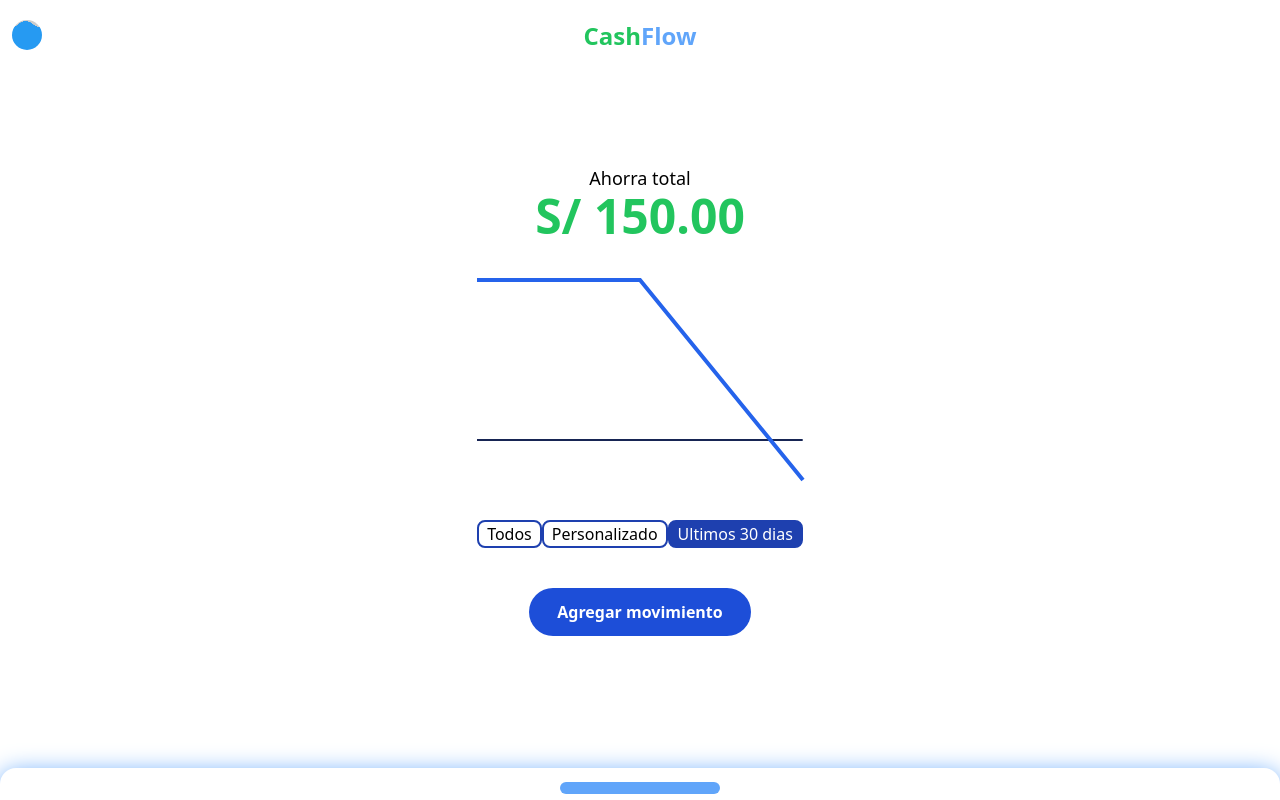
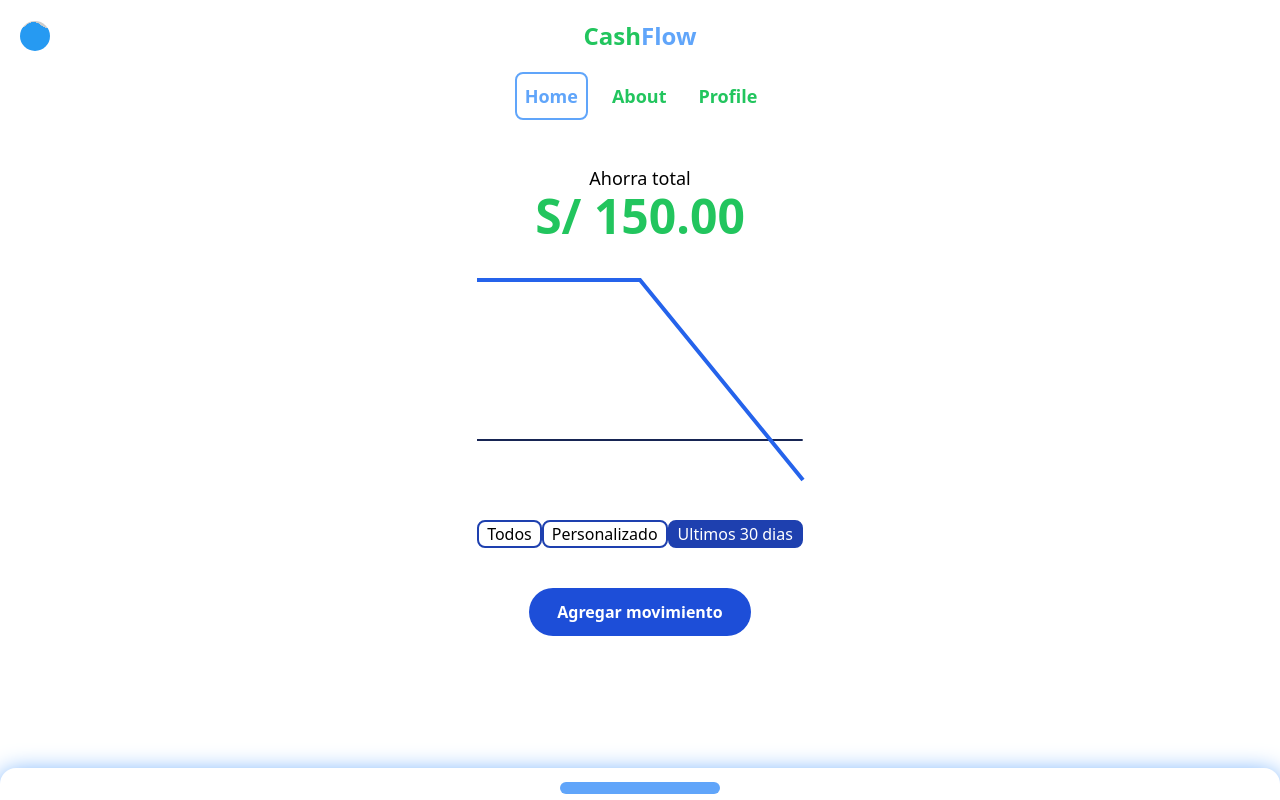
Before and after one commit to Frontend-with-Vue/1.Curso-Practico-Vue, a Vue app: page / in a window 1280 px wide. Built offline with nearby package versions, Linux system fonts and the light colour scheme.

Commit message:
feat(header): add styles to active router link

```diff
--- a/src/components/Header.vue
+++ b/src/components/Header.vue
@@ -1,5 +1,12 @@
 <script setup>
     import Logo from './icons/Logo.vue';
+    import { ref } from 'vue';
+
+    const showOpcions = ref(false);
+
+    function toggleMenu(){
+        showOpcions.value = !showOpcions.value;
+    }
 
     function reload(){
         window.location.reload();
@@ -7,12 +14,40 @@
 </script>
 
 <template>
-    <header class="w-full relative py-5">
-        <Logo class="absolute mx-3 cursor-pointer" :size="'30px'" @click="reload"></Logo>
-        <p class="text-center text-2xl font-extrabold">
-            <span class="text-green-500">Cash</span>
-            <span class="text-blue-400">Flow</span>
-        </p>
+    <header class="w-full relative">
+        <div class="p-5 relative flex justify-between items-center bg-white z-10 sm:grid sm:grid-cols-3">
+            <Logo class="cursor-pointer" :size="'30px'" @click="reload"></Logo>
+            <p class="text-center text-2xl font-extrabold">
+                <span class="text-green-500">Cash</span>
+                <span class="text-blue-400">Flow</span>
+            </p>
+            <button @click="toggleMenu" class="text-3xl cursor-pointer sm:hidden">
+                <i class="bi bi-list"></i>
+            </button>
+        </div>
+        <nav class="absolute bottom-0 left-0 w-full transition -z-0 sm:relative sm:translate-y-0" :class="{'translate-y-full': showOpcions}">
+            <ul class="flex flex-col items-center gap-2 text-lg text-green-500 sm:flex-row sm:justify-center sm:gap-4">
+                <li class="flex w-min">
+                    <router-link
+                        to="/"
+                        class="p-2 rounded-lg font-bold hover:text-blue-400 hover:border-blue-400 hover:border-2"
+                        activeClass="border-blue-400 border-2 text-blue-400"
+                    >Home</router-link>
+                </li>
+                <li class="flex w-min">
+                    <router-link
+                        to="/about"
+                        class="p-2 rounded-lg text-green-500 font-bold hover:text-blue-400 hover:border-blue-400 hover:border-2"
+                    >About</router-link>
+                </li>
+                <li class="flex w-min">
+                    <router-link
+                        to="/profile"
+                        class="p-2 rounded-lg text-green-500 font-bold hover:text-blue-400 hover:border-blue-400 hover:border-2"
+                    >Profile</router-link>
+                </li>
+            </ul>
+        </nav>
     </header>
 </template>
 
--- a/src/router/index.js
+++ b/src/router/index.js
@@ -1,5 +1,5 @@
 import { createRouter, createWebHistory } from 'vue-router'
-import HomeCash from '@/components/Home-Cash.vue'
+import HomeCash from '@/components/Home-Cash.vue';
 
 const router = createRouter({
   history: createWebHistory(import.meta.env.BASE_URL),
@@ -10,6 +10,11 @@ const router = createRouter({
       component: HomeCash
     },
     {
+      path: '/about',
+      name: 'about',
+      component: import('../views/About.vue')
+    },
+    {
       path: '/:pathMatch(.*)*',
       name: 'NotFound',
       component: import('../views/404NotFound.vue')
```
